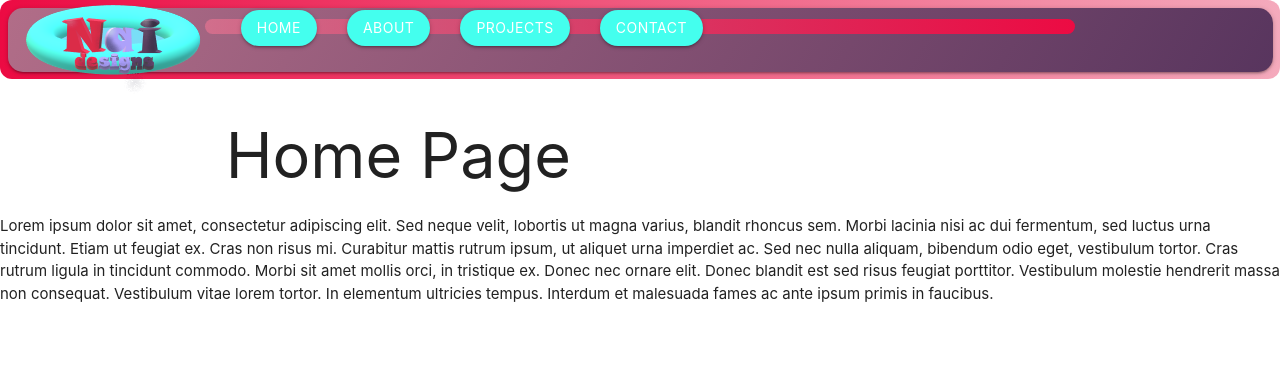
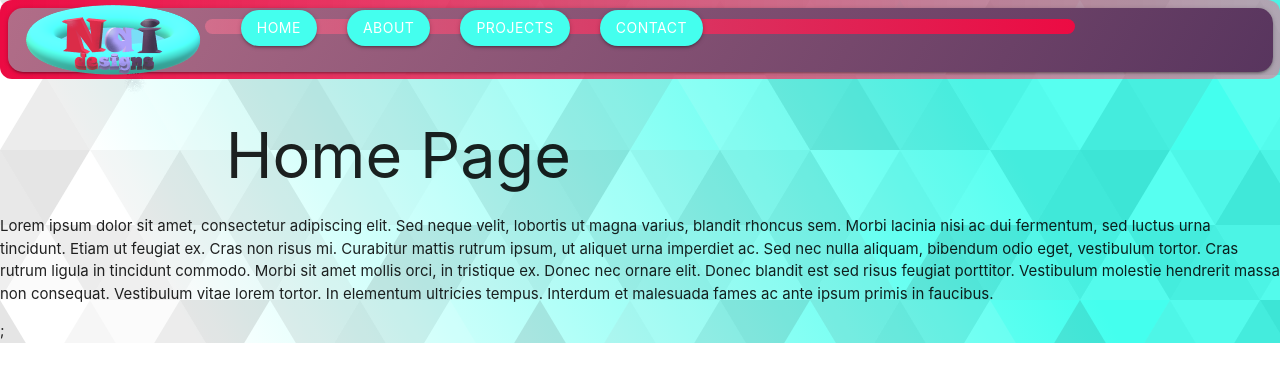
Before and after one commit to adam-niggebrugge/react-profile, a React (Create React App) app: page / in a window 1280 px wide. Shown: the top 382 px of the page. Built offline with nearby package versions, Linux system fonts and the light colour scheme.

Commit message:
wrapped all in main div with background

```diff
--- a/src/App.js
+++ b/src/App.js
@@ -2,6 +2,7 @@ import './App.css';
 import PortfolioContainer from "./components/PortfolioContainer";
 
 const App = () =>
-  <PortfolioContainer />;
-
+  <main className="cust-background">
+    <PortfolioContainer />;
+  </main>
 export default App;
```
